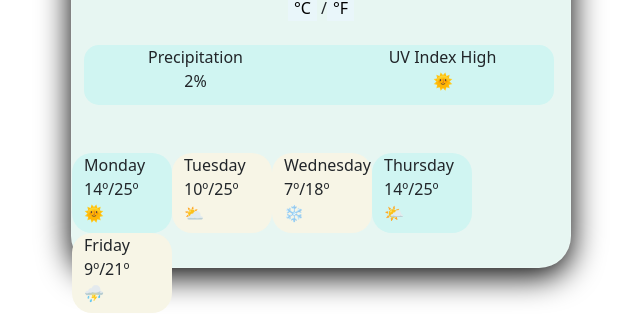
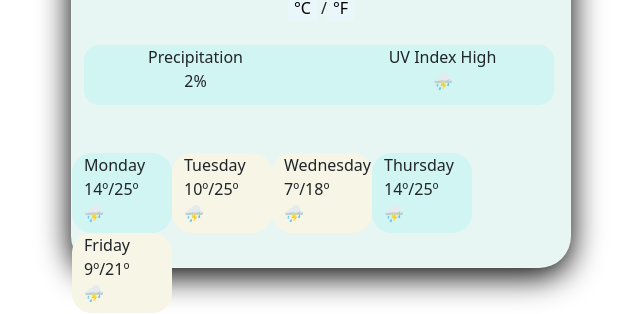
Before and after one commit to MartaCoelho750/react-app, a React (Create React App) app: page / in a window 1280 px wide. Shown: the part 282-596 px from the top of the page, without its empty margins (319-959 px from the left). Built offline with nearby package versions, Linux system fonts and the light colour scheme.

Commit message:
emoji fixed

```diff
--- a/src/Weather.js
+++ b/src/Weather.js
@@ -45,8 +45,8 @@ export default function Weather() {
             <div className="col" id="prec">
               2%
             </div>
-            <div className="col" id="uv">
-              <span role="img">🌞</span>
+            <div className="col">
+              <span role="img">⛈</span>
             </div>
           </div>
         </nav>
@@ -58,7 +58,7 @@ export default function Weather() {
               <div className="col">Monday</div>
               14º/25º
               <div className="col">
-                <span role="img">🌞</span>
+                <span role="img">⛈</span>
               </div>
             </div>
           </nav>
@@ -67,7 +67,7 @@ export default function Weather() {
               <div className="col">Tuesday</div>
               10º/25º
               <div className="col">
-                <span role="img">⛅</span>
+                <span role="img">⛈</span>
               </div>
             </div>
           </nav>
@@ -76,8 +76,7 @@ export default function Weather() {
               <div className="col">Wednesday</div>
               7º/18º
               <div className="col">
-                {" "}
-                <span role="img">❄</span>
+                <span role="img">⛈</span>
               </div>
             </div>
           </nav>
@@ -86,7 +85,7 @@ export default function Weather() {
               <div className="col">Thursday</div>
               14º/25º
               <div className="col">
-                <span role="img">🌤</span>
+                <span role="img">⛈</span>
               </div>
             </div>
           </nav>
```
